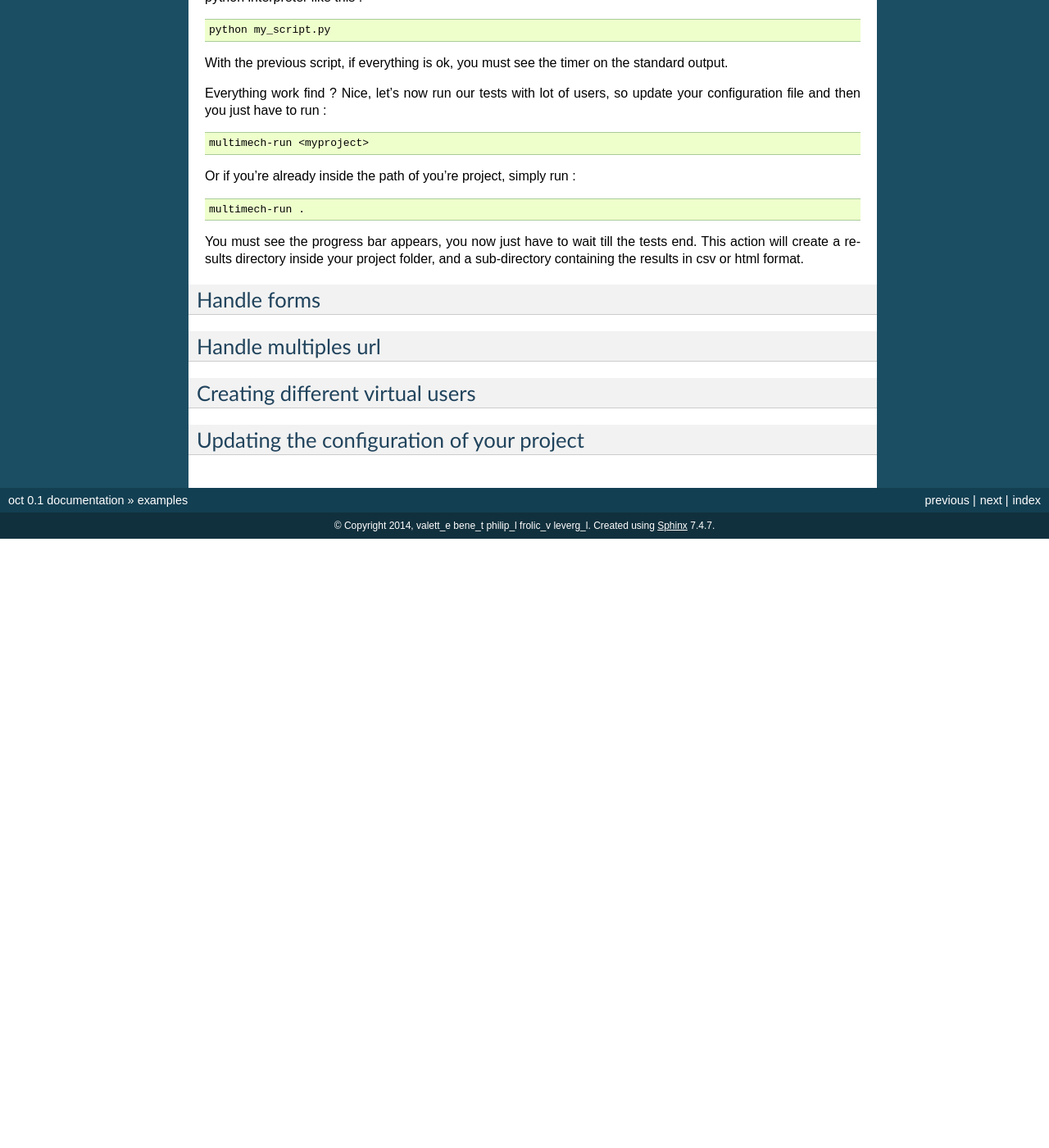
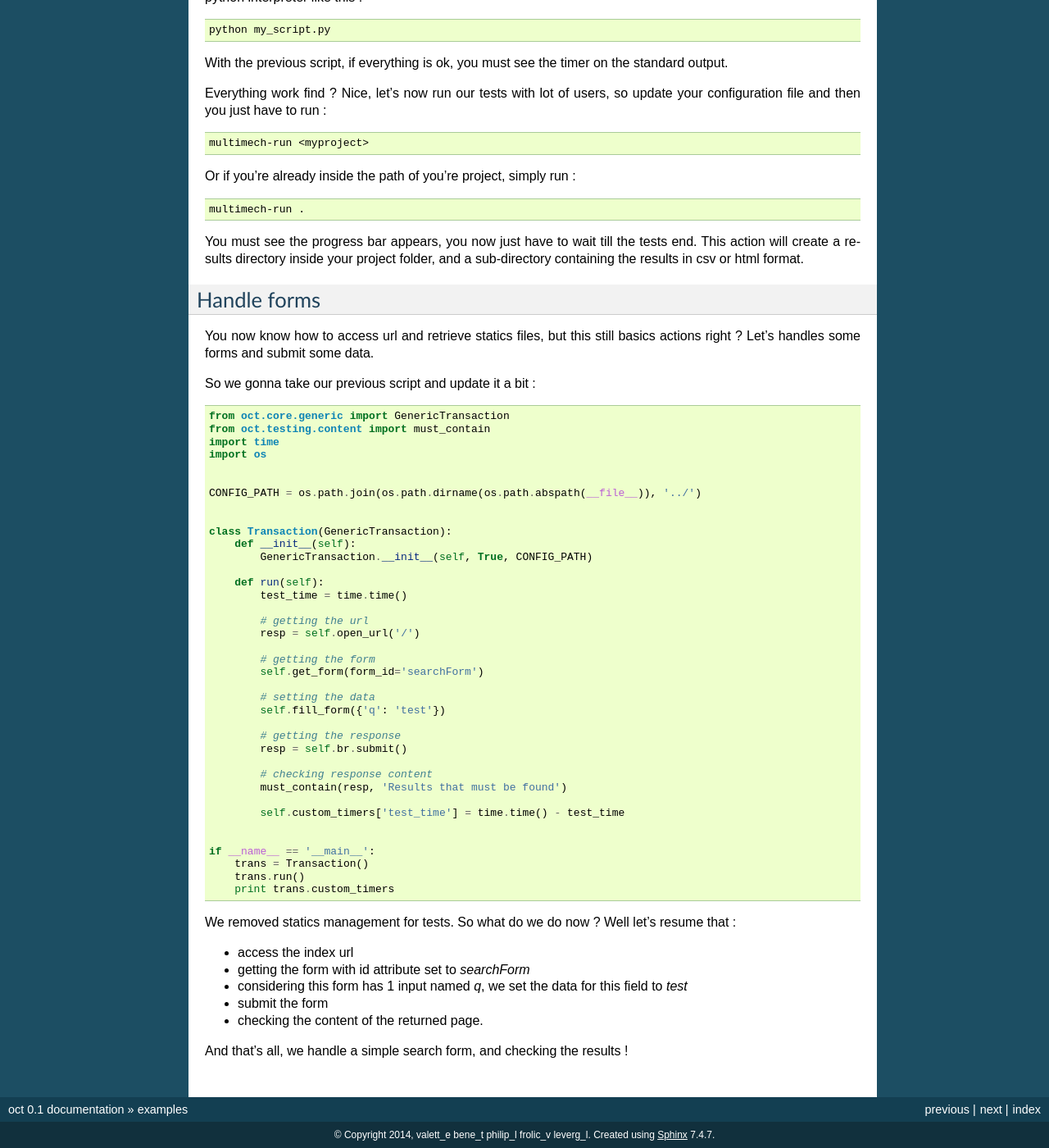
Before and after one commit to TheGhouls/oct, a Sphinx documentation site: the page built from doc/exemples.rst, in a window 1280 px wide and 1400 px high, scrolled down 4375 px. Shown: the whole window at 82% size. Built offline with Sphinx 7.4.7, drawn with Linux system fonts in a browser that asks for light colours; before the commit the page ends 5032 px from its top, so only the background shows below that; some of the changed text lies outside the part shown.

Commit message:
update examples

```diff
--- a/doc/exemples.rst
+++ b/doc/exemples.rst
@@ -290,13 +290,57 @@ and a sub-directory containing the results in csv or html format.
 Handle forms
 ------------
 
+You now know how to access url and retrieve statics files, but this still basics actions right ? Let's handles some forms and submit some data.
+
+So we gonna take our previous script and update it a bit :
+
+.. code-block:: python
+
+    from oct.core.generic import GenericTransaction
+    from oct.testing.content import must_contain
+    import time
+    import os
 
 
-Handle multiples url
---------------------
+    CONFIG_PATH = os.path.join(os.path.dirname(os.path.abspath(__file__)), '../')
 
-Creating different virtual users
---------------------------------
 
-Updating the configuration of your project
-------------------------------------------
+    class Transaction(GenericTransaction):
+        def __init__(self):
+            GenericTransaction.__init__(self, True, CONFIG_PATH)
+
+        def run(self):
+            test_time = time.time()
+
+            # getting the url
+            resp = self.open_url('/')
+
+            # getting the form
+            self.get_form(form_id='searchForm')
+
+            # setting the data
+            self.fill_form({'q': 'test'})
+
+            # getting the response
+            resp = self.br.submit()
+
+            # checking response content
+            must_contain(resp, 'Results that must be found')
+
+            self.custom_timers['test_time'] = time.time() - test_time
+
+
+    if __name__ == '__main__':
+        trans = Transaction()
+        trans.run()
+        print trans.custom_timers
+
+We removed statics management for tests. So what do we do now ? Well let's resume that :
+
+* access the index url
+* getting the form with id attribute set to `searchForm`
+* considering this form has 1 input named `q`, we set the data for this field to `test`
+* submit the form
+* checking the content of the returned page.
+
+And that's all, we handle a simple search form, and checking the results !
```
